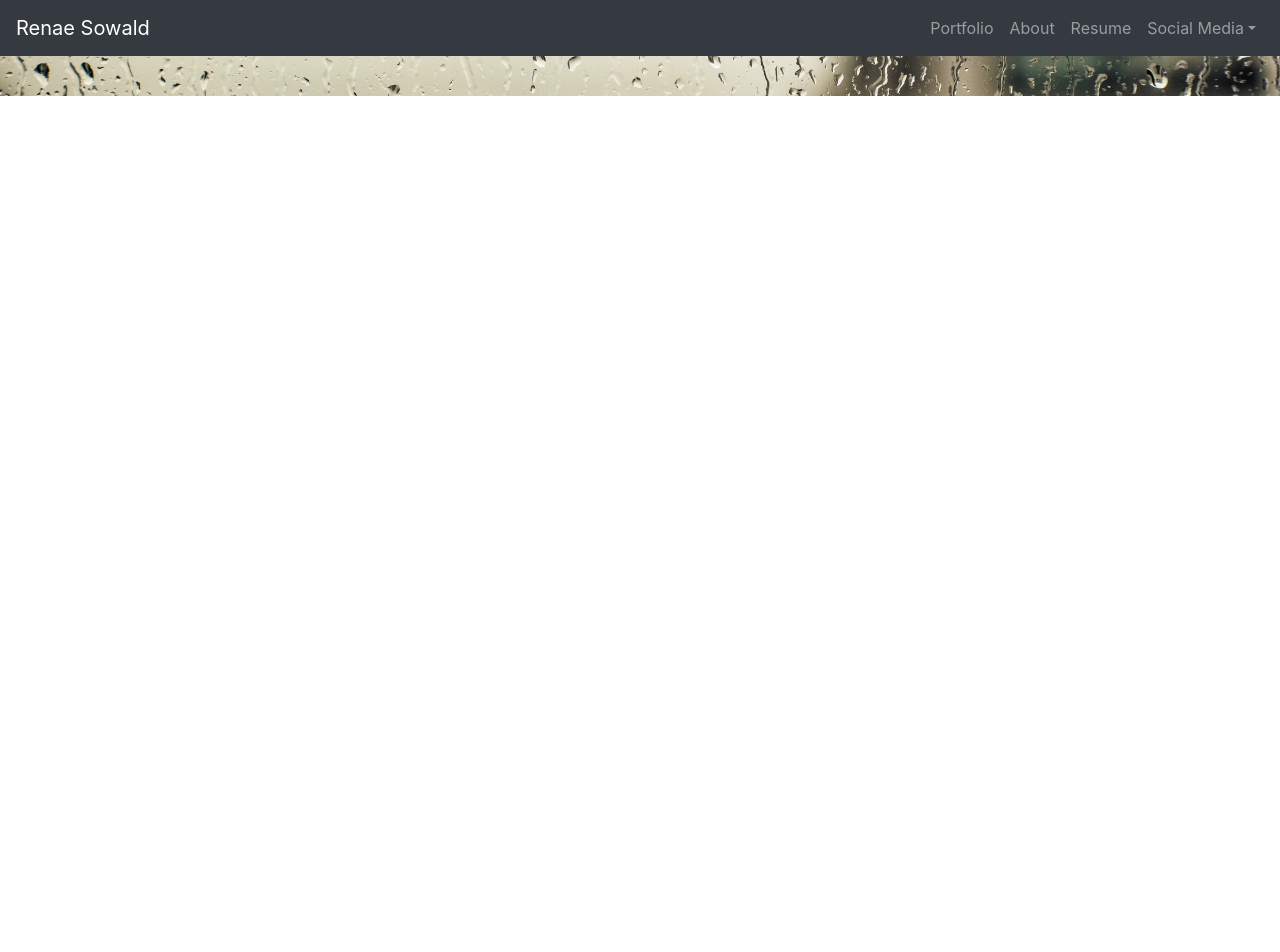
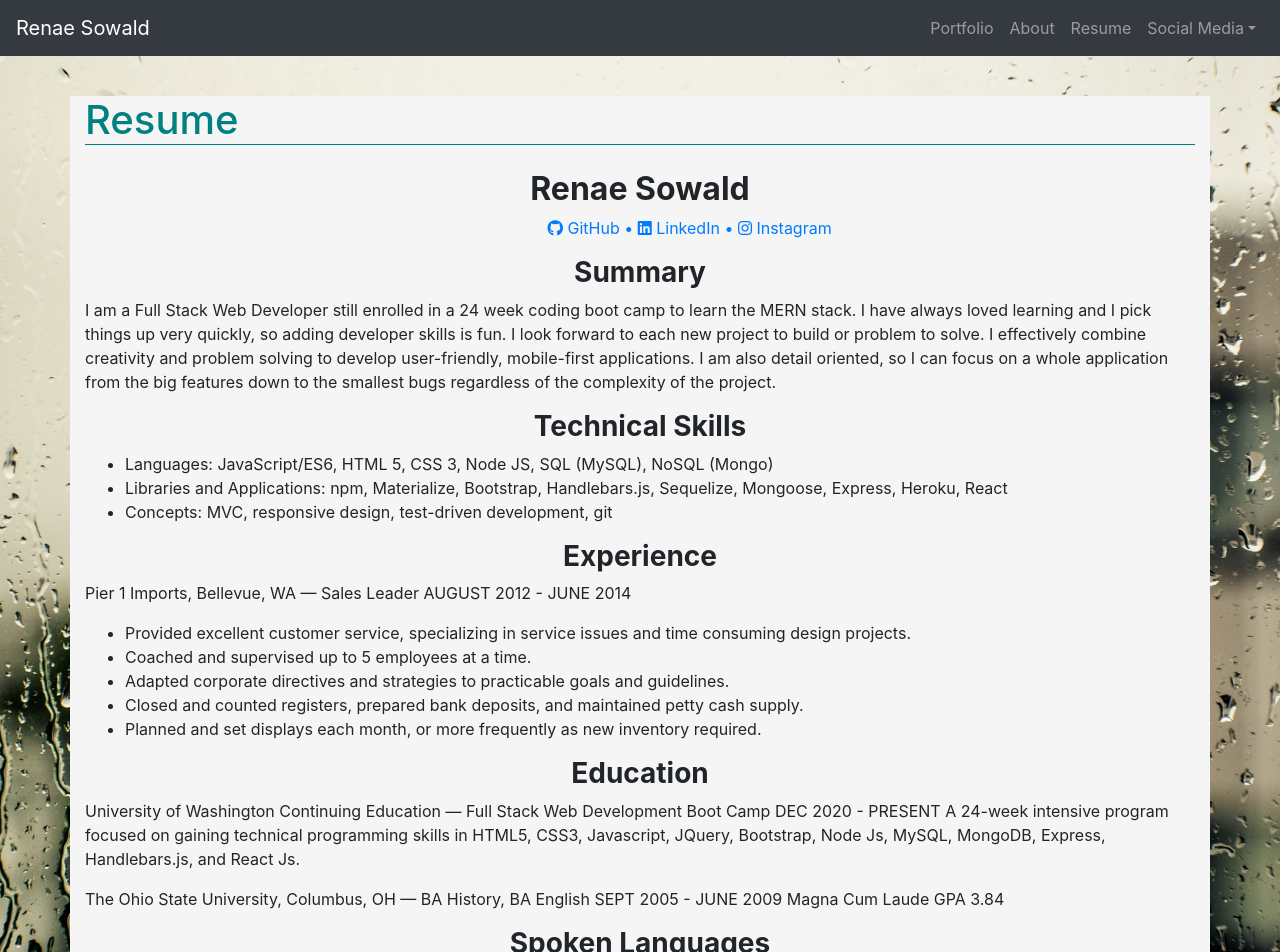
Before and after one commit to rsowald/react_portfolio, a React (Create React App) app in the folder client/: page /resume in a window 1280 px wide. Shown: the top 952 px of the page. Before the commit the page ends 800 px from the top, so only its background shows below. Built offline with nearby package versions, Linux system fonts and the light colour scheme.

Commit message:
adding resume content and social media icons

```diff
--- a/client/public/index.html
+++ b/client/public/index.html
@@ -1,5 +1,6 @@
 <!doctype html>
 <html lang="en">
+
 <head>
   <meta charset="utf-8">
   <meta name="viewport" content="width=device-width, initial-scale=1, shrink-to-fit=no">
@@ -10,6 +11,7 @@
     -->
   <link rel="manifest" href="%PUBLIC_URL%/manifest.json">
   <link rel="shortcut icon" href="%PUBLIC_URL%/favicon.ico">
+  <link rel="stylesheet" href="https://cdnjs.cloudflare.com/ajax/libs/font-awesome/5.15.3/css/all.min.css">
   <!--
       Notice the use of %PUBLIC_URL% in the tags above.
       It will be replaced with the URL of the `public` folder during the build.
@@ -21,6 +23,7 @@
     -->
   <title>React App</title>
 </head>
+
 <body>
   <noscript>
     You need to enable JavaScript to run this app.
@@ -37,4 +40,5 @@
       To create a production bundle, use `npm run build` or `yarn build`.
     -->
 </body>
+
 </html>
--- a/client/src/pages/Resume.js
+++ b/client/src/pages/Resume.js
@@ -3,9 +3,61 @@
 
 function Resume() {
     return (
-        <Container>
+        <Container id="resume" style={{ backgroundColor: "whitesmoke" }}>
             <Row>
-                <Col></Col>
+                <Col size="sm-9">
+                    <h1 style={{ color: "teal", borderBottom: "solid teal 1px", marginBottom: "25px" }}>Resume</h1>
+
+                    <h2 style={{ textAlign: "center", fontWeight: "bold" }}>Renae Sowald</h2>
+                    <div className="d-inline offset-sm-5">
+                        <a className="d-inline" href="https://github.com/rsowald" target={"_blank"} rel={"noopener noreferrer"}><i
+                            className="fab fa-github"></i> GitHub • </a>
+                        <a className="d-inline" href="https://www.linkedin.com/in/renae-sowald" target={"_blank"}
+                            rel={"noopener noreferrer"}><i className="fab fa-linkedin"></i> LinkedIn • </a>
+                        <a className="d-inline" href="https://www.instagram.com/renaesowald/" target={"_blank"}
+                            rel={"noopener noreferrer"}><i className="fab fa-instagram"></i> Instagram</a>
+                    </div>
+                    <br />
+                    <h3 className="mt-3" style={{ textAlign: "center", fontWeight: "bold" }}>Summary</h3>
+                    <p>I am a Full Stack Web Developer still enrolled in a 24 week coding boot camp to learn the MERN stack.
+                    I have always loved learning and I pick things up very quickly, so adding developer skills is fun. I
+                    look forward to each new project to build or problem to solve. I effectively combine creativity and
+                    problem solving to develop user-friendly, mobile-first applications. I am also detail oriented, so I
+                    can focus on a whole application from the big features down to the smallest bugs regardless of the
+                    complexity of the project.
+                </p>
+                    <h3 style={{ textAlign: "center", fontWeight: "bold" }}>Technical Skills</h3>
+                    <ul>
+                        <li>Languages: JavaScript/ES6, HTML 5, CSS 3, Node JS, SQL (MySQL), NoSQL (Mongo)</li>
+                        <li>Libraries and Applications: npm, Materialize, Bootstrap, Handlebars.js, Sequelize, Mongoose,
+                        Express, Heroku, React</li>
+                        <li>Concepts: MVC, responsive design, test-driven development, git</li>
+                    </ul>
+
+                    <h3 style={{ textAlign: "center", fontWeight: "bold" }}>Experience</h3>
+                    <p>Pier 1 Imports, Bellevue, WA — Sales Leader AUGUST 2012 - JUNE 2014</p>
+                    <ul>
+                        <li>Provided excellent customer service, specializing in service issues and time consuming design
+                        projects.</li>
+                        <li>Coached and supervised up to 5 employees at a time.</li>
+                        <li>Adapted corporate directives and strategies to practicable goals and guidelines.</li>
+                        <li>Closed and counted registers, prepared bank deposits, and maintained petty cash supply.</li>
+                        <li>Planned and set displays each month, or more frequently as new inventory required.</li>
+                    </ul>
+                    <h3 style={{ textAlign: "center", fontWeight: "bold" }}>Education</h3>
+                    <p>University of Washington Continuing Education — Full Stack Web Development Boot Camp
+                    DEC 2020 - PRESENT
+                    A 24-week intensive program focused on gaining technical programming skills in HTML5, CSS3,
+                    Javascript,
+                    JQuery, Bootstrap, Node Js, MySQL, MongoDB, Express, Handlebars.js, and React Js.</p>
+                    <p>The Ohio State University, Columbus, OH — BA History, BA English
+                    SEPT 2005 - JUNE 2009
+                    Magna Cum Laude GPA 3.84</p>
+
+                    <h3 style={{ textAlign: "center", fontWeight: "bold" }}>Spoken Languages</h3>
+                    <p>English, Spanish, German</p>
+
+                </Col>
             </Row>
         </Container>
     )
```
Lines whose indentation alone changed are shown as unchanged.
